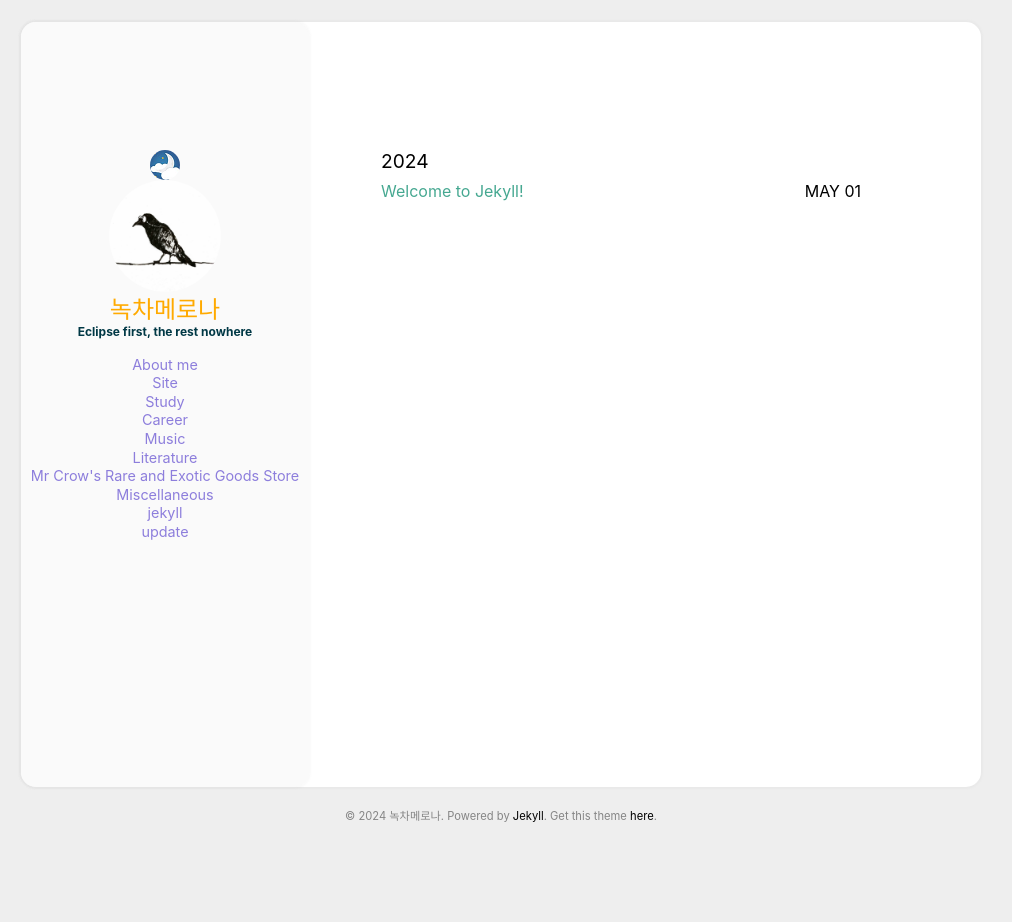
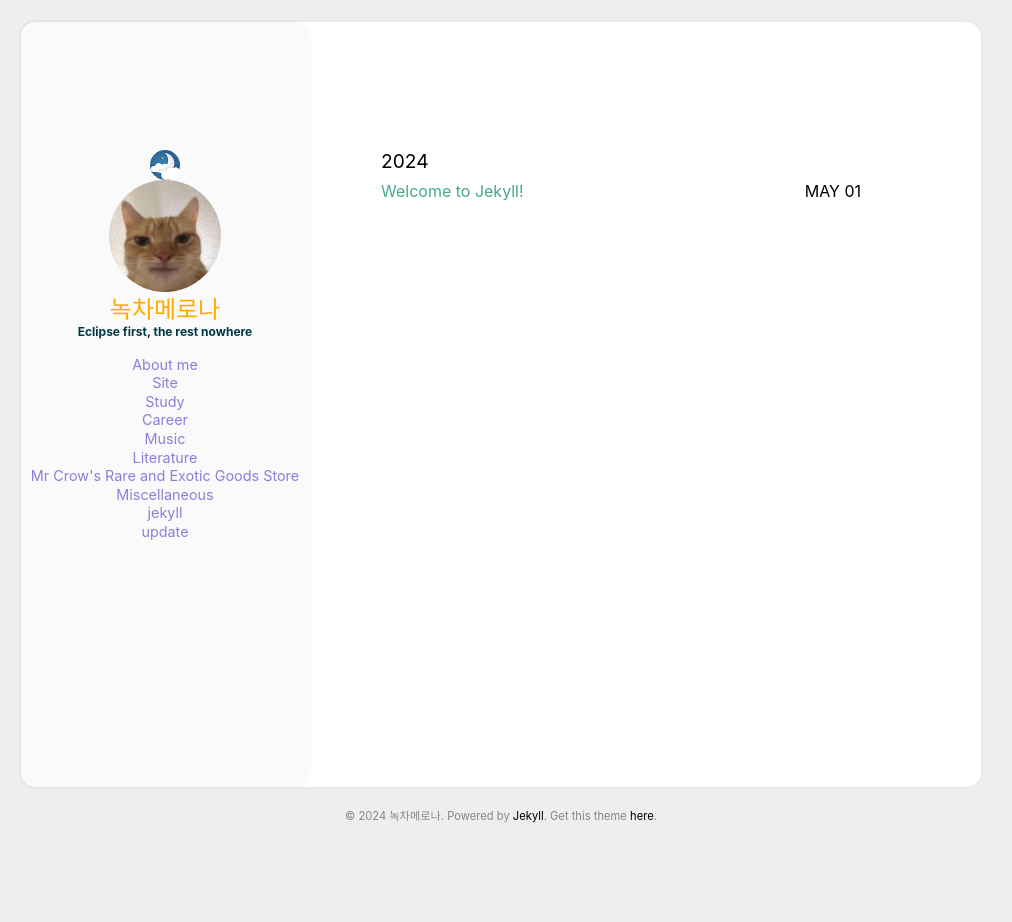
Before and after one commit to greentea-melona/greentea-melona.github.io, a Jekyll site: the page built from index.html, in a window 1280 px wide. Shown: the whole page, without its empty margins (139-1151 px from the left). Built offline with Jekyll 4.4.1, drawn with Linux system fonts in a browser that asks for light colours.

Commit message:
24-08-28
_config

```diff
--- a/_config.yml
+++ b/_config.yml
@@ -20,8 +20,8 @@ cusdis:
 
 user:
   name: 녹차메로나
-  pic: /assets/img/profile.jpg
-  picAlt: "An Exhibition of A Hunger Artist"
+  pic: /assets/img/cat2.jpg
+  picAlt: "picalt"
   job: Eclipse first, the rest nowhere
   aboutme: true # comment this out if you don't need the 'about' page.
 
```
Also changed, not shown: assets/img/cat2.jpg (added).
